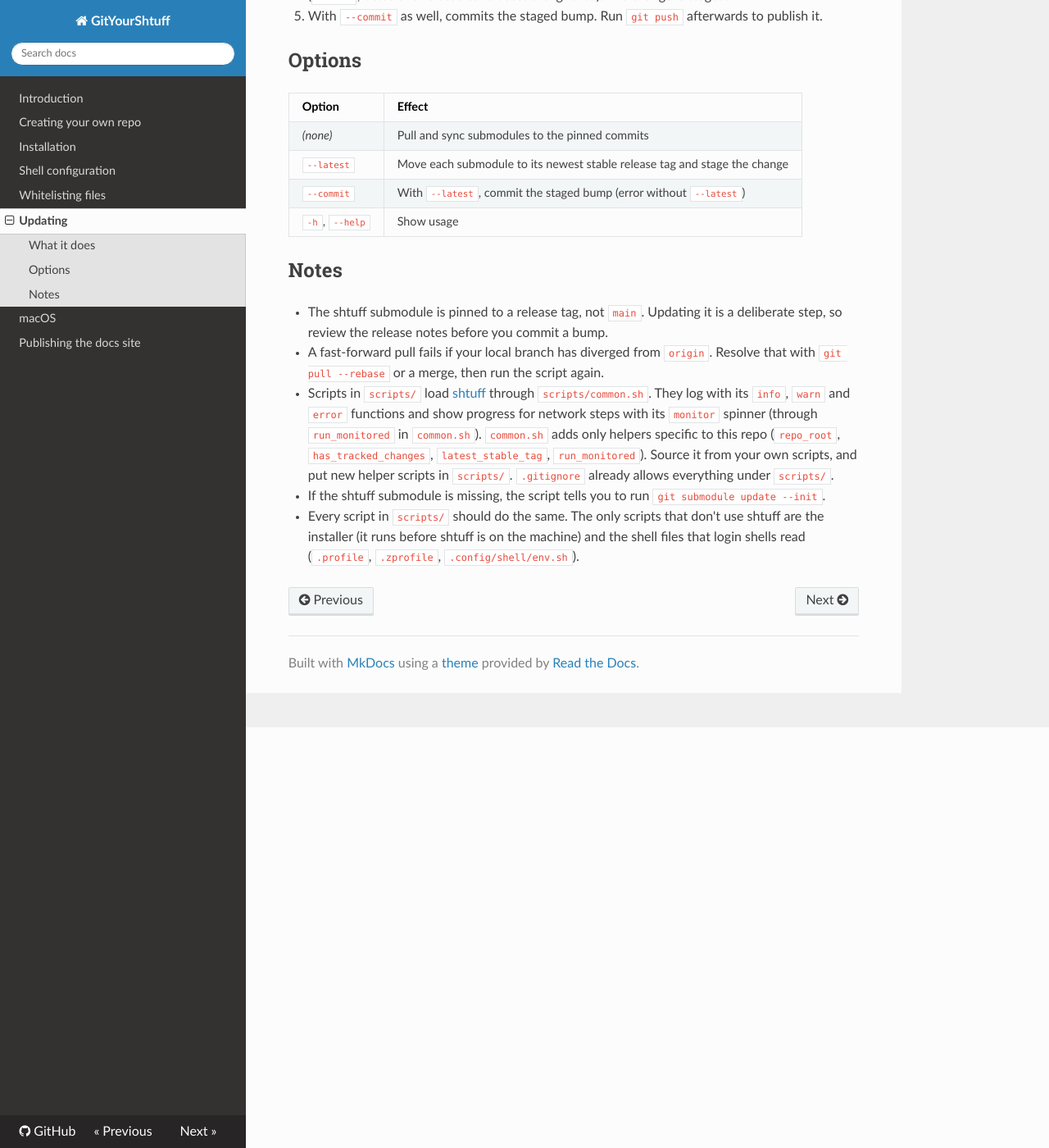
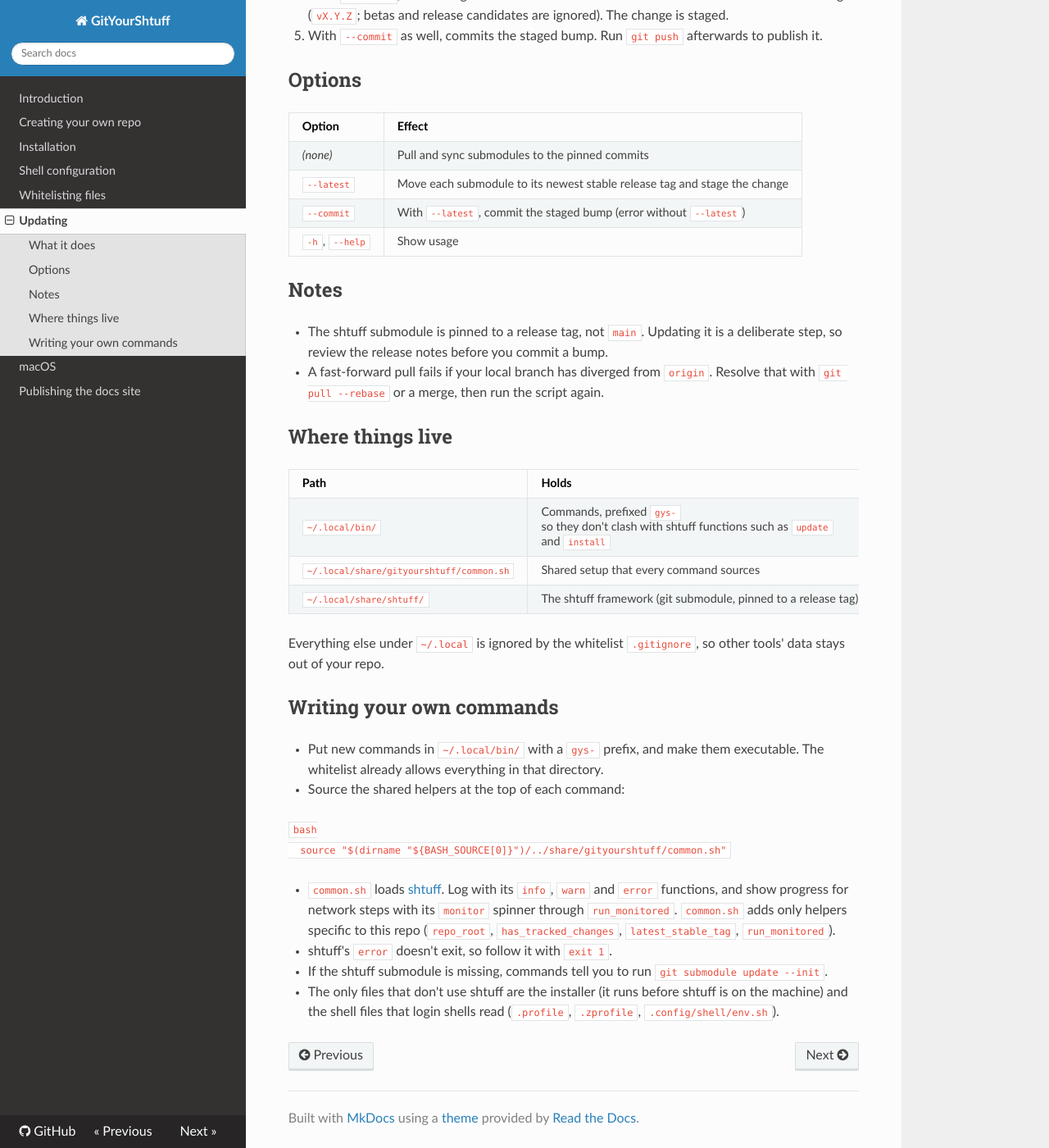
Before and after one commit to rmayobre/gityourshtuff, an MkDocs documentation site: the page built from docs/updating.md, in a window 1280 px wide and 1400 px high, scrolled down 513 px. Shown: the whole window at 82% size. Built offline with MkDocs 1.6.1, drawn with Linux system fonts in a browser that asks for light colours; nearby versions of some CDN libraries; some of the changed text lies outside the part shown.

Commit message:
Docs: commands in ~/.local/bin, shtuff in ~/.local/share
Co-Authored-By: Claude Sonnet 5.5 <noreply@anthropic.com>
Claude-Session: https://claude.ai/code/session_01RbEciw3zRbHx1pX5KsLmkh

````diff
--- a/docs/updating.md
+++ b/docs/updating.md
@@ -1,12 +1,13 @@
 # Updating
 
-`scripts/update.sh` pulls your latest dotfiles and keeps submodules in step. It lives in your
-home directory after install, in `~/scripts/`.
+`gys-update` pulls your latest dotfiles and keeps submodules in step. It lives in
+`~/.local/bin`, which is on your `PATH` once `env.sh` has loaded, so open a new shell after
+installing and run it from anywhere.
 
 ```bash
-~/scripts/update.sh                     # pull, then sync submodules to the pinned commits
-~/scripts/update.sh --latest            # also move submodules to their newest stable release tag
-~/scripts/update.sh --latest --commit   # ...and commit the bump
+gys-update                     # pull, then sync submodules to the pinned commits
+gys-update --latest            # also move submodules to their newest stable release tag
+gys-update --latest --commit   # ...and commit the bump
 ```
 
 ## What it does
@@ -34,12 +35,33 @@ home directory after install, in `~/scripts/`.
   step, so review the release notes before you commit a bump.
 - A fast-forward pull fails if your local branch has diverged from `origin`. Resolve that with
   `git pull --rebase` or a merge, then run the script again.
-- Scripts in `scripts/` load [shtuff](https://github.com/rmayobre/shtuff) through
-  `scripts/common.sh`. They log with its `info`, `warn` and `error` functions and show progress for network steps with its `monitor` spinner (through `run_monitored` in `common.sh`). `common.sh` adds only
-  helpers specific to this repo (`repo_root`, `has_tracked_changes`, `latest_stable_tag`, `run_monitored`). Source it
-  from your own scripts, and put new helper scripts in `scripts/`. `.gitignore` already allows
-  everything under `scripts/`.
-- If the shtuff submodule is missing, the script tells you to run `git submodule update --init`.
-- Every script in `scripts/` should do the same. The only scripts that don't use shtuff are the
-  installer (it runs before shtuff is on the machine) and the shell files that login shells read
-  (`.profile`, `.zprofile`, `.config/shell/env.sh`).
+## Where things live
+
+| Path | Holds |
+|------|-------|
+| `~/.local/bin/` | Commands, prefixed `gys-` so they don't clash with shtuff functions such as `update` and `install` |
+| `~/.local/share/gityourshtuff/common.sh` | Shared setup that every command sources |
+| `~/.local/share/shtuff/` | The shtuff framework (git submodule, pinned to a release tag) |
+
+Everything else under `~/.local` is ignored by the whitelist `.gitignore`, so other tools' data
+stays out of your repo.
+
+## Writing your own commands
+
+- Put new commands in `~/.local/bin/` with a `gys-` prefix, and make them executable. The
+  whitelist already allows everything in that directory.
+- Source the shared helpers at the top of each command:
+
+  ```bash
+  source "$(dirname "${BASH_SOURCE[0]}")/../share/gityourshtuff/common.sh"
+  ```
+
+- `common.sh` loads [shtuff](https://github.com/rmayobre/shtuff). Log with its `info`, `warn` and
+  `error` functions, and show progress for network steps with its `monitor` spinner through
+  `run_monitored`. `common.sh` adds only helpers specific to this repo (`repo_root`,
+  `has_tracked_changes`, `latest_stable_tag`, `run_monitored`).
+- shtuff's `error` doesn't exit, so follow it with `exit 1`.
+- If the shtuff submodule is missing, commands tell you to run `git submodule update --init`.
+- The only files that don't use shtuff are the installer (it runs before shtuff is on the
+  machine) and the shell files that login shells read (`.profile`, `.zprofile`,
+  `.config/shell/env.sh`).
````
Also changed, not shown: docs/index.md (+1 -1 lines), docs/macos.md (+1 -1 lines), docs/shell-config.md (+1 -1 lines), docs/templating.md (+1 -1 lines).
